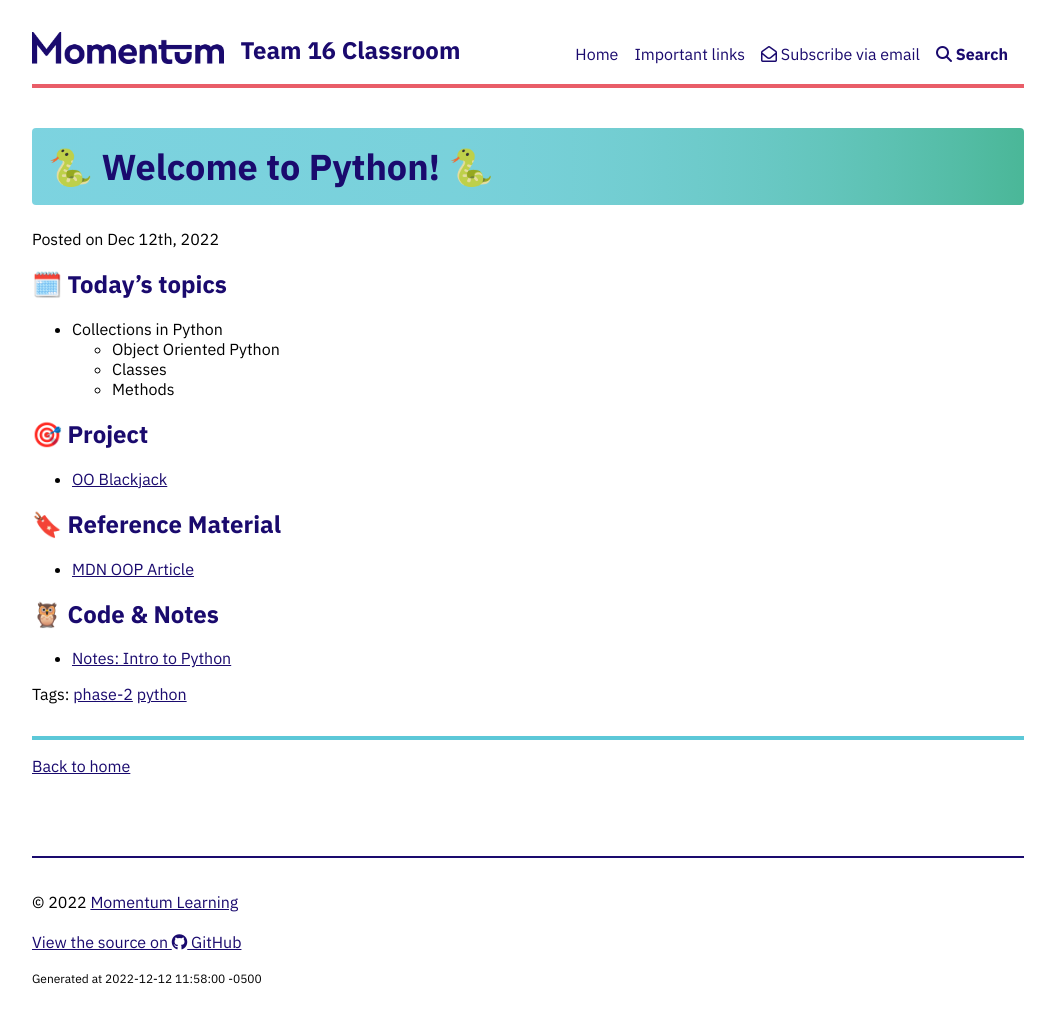
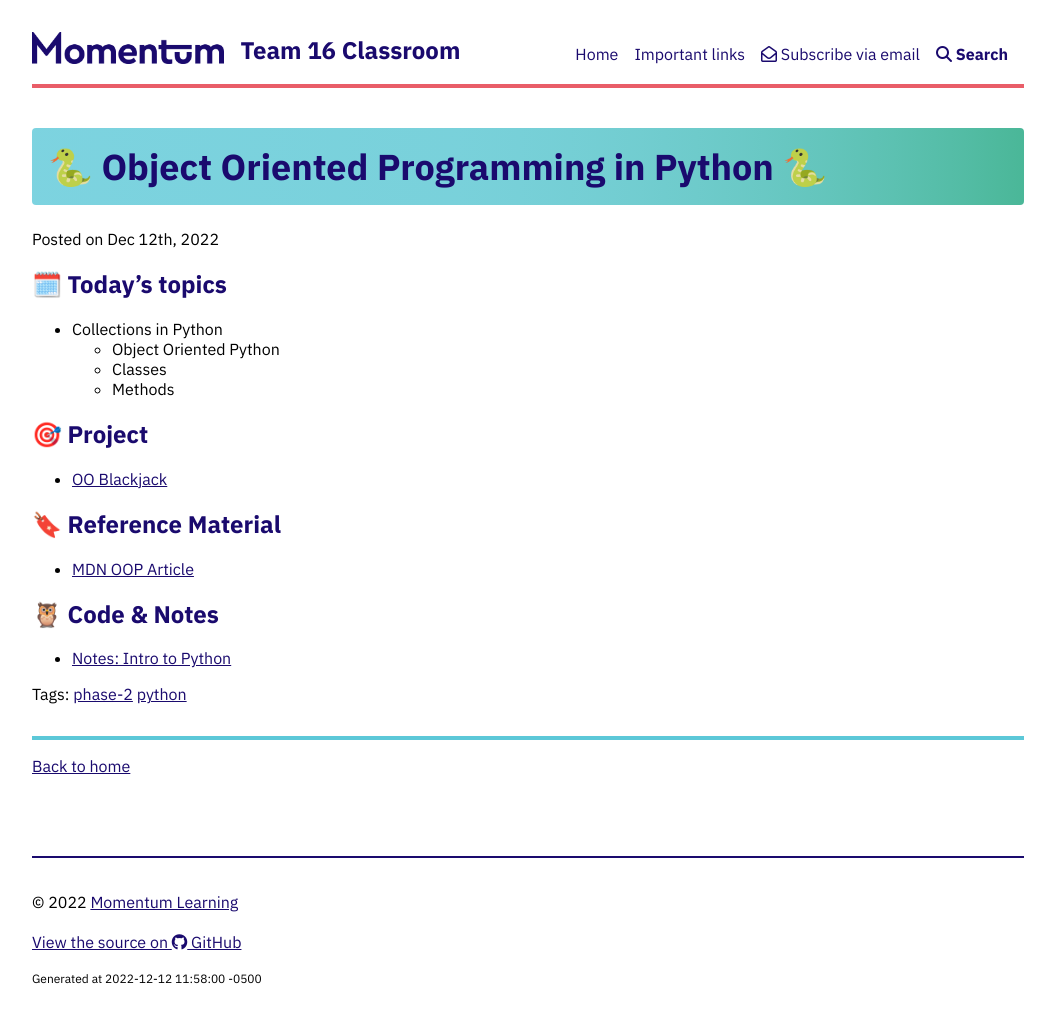
Before and after one commit to Momentum-Team-16/momentum-team-16.github.io, a Jekyll site: the page built from _posts/2022-12-12-py-oo.md, in a window 1280 px wide. Shown: the whole page, without its empty margins (112-1167 px from the left). Built offline with Jekyll 4.4.1, drawn with Linux system fonts in a browser that asks for light colours; nearby versions of some CDN libraries.

Commit message:
fix title

```diff
--- a/_posts/2022-12-12-py-oo.md
+++ b/_posts/2022-12-12-py-oo.md
@@ -1,6 +1,6 @@
 ---
 layout: post
-title: 🐍 Welcome to Python! 🐍
+title: 🐍 Object Oriented Programming in Python 🐍
 tags: phase-2 python
 ---
 
```
